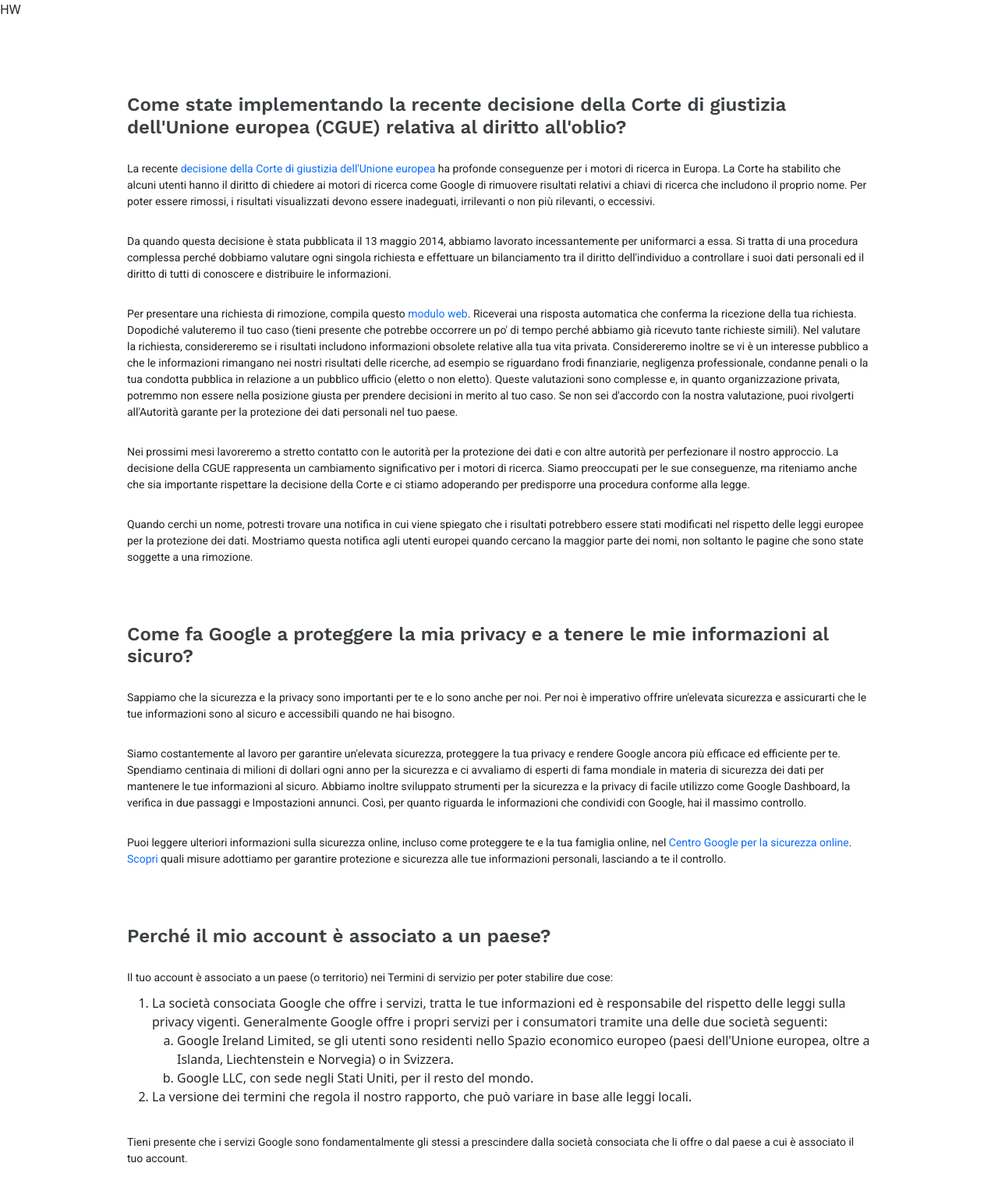
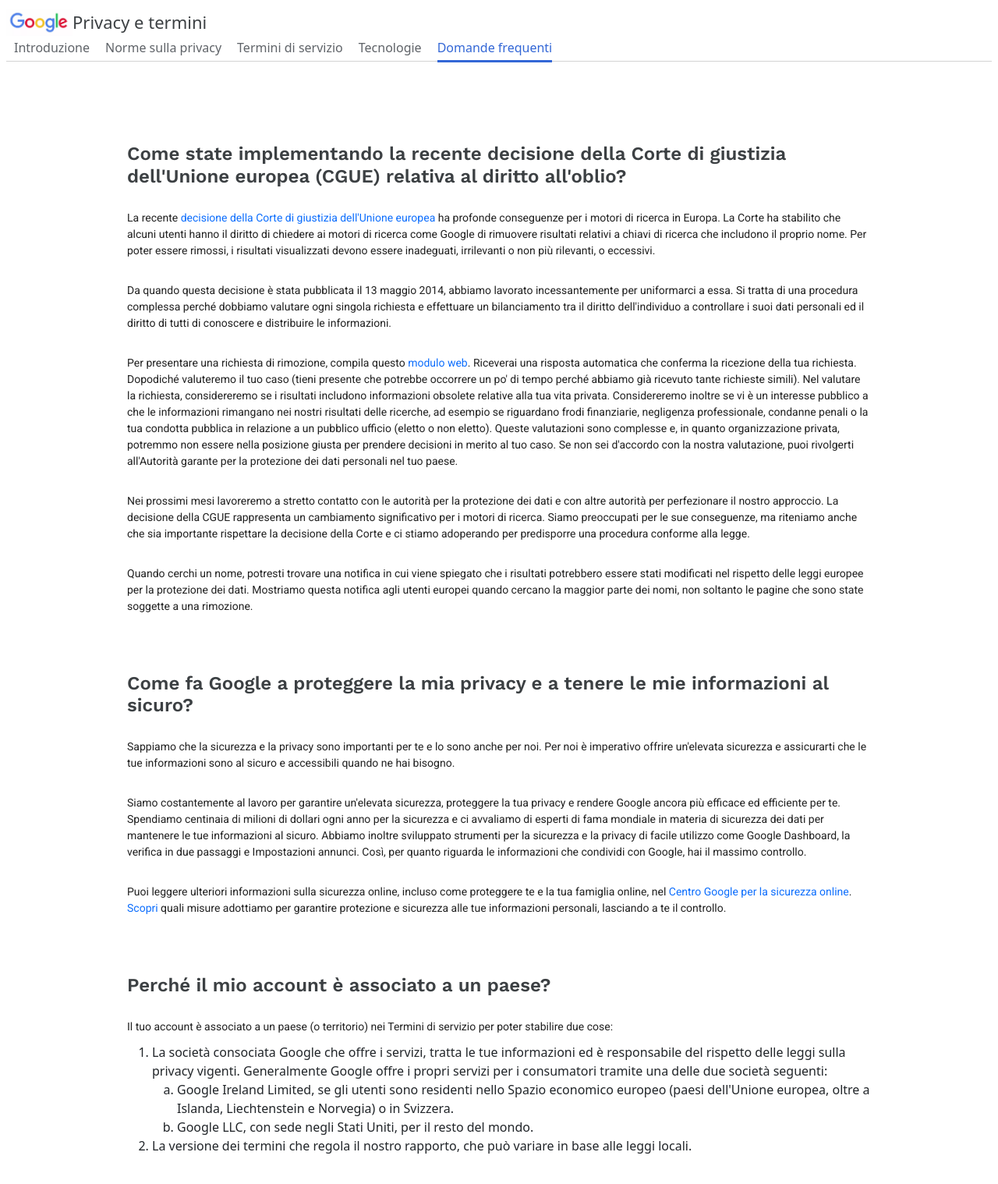
Before and after one commit to giancarlogiorgiocroce/php-google-faq, a PHP site: page / in a window 1280 px wide. Shown: the top 1518 px of the page at 78% size. Run offline with PHP 8.4, Linux system fonts and the light colour scheme; some libraries are stand-ins or nearby versions.

Commit message:
Aggiunto navbar in css

```diff
--- a/general.css
+++ b/general.css
@@ -1,4 +1,4 @@
-h3{
+h4{
     font-family: 'Work Sans', sans-serif;
     font-size: 24px;
     padding-top: 64px;
@@ -20,3 +20,8 @@ ul>li{
 ul>li>ul>li{
     list-style-type: lower-latin;
 }
+
+.active{
+    color: #3367d6 !important;
+    border-bottom: 3px solid #3367d6;
+}
--- a/index.php
+++ b/index.php
@@ -112,13 +112,32 @@ $db = [
 </head>
 <body>
 
-    <header>HW</header>
+    <header>
+        <div class="top">
+            <div class="sx d-flex align-items-center">
+                <img src="google.PNG" alt="Google">
+                <span class="my-1">Privacy e termini</span>
+            </div>
+            <div class="dx"></div>
+        </div>
+
+        <div class="bottom">
+            <ul class="d-flex justify-content-start align-items-center">
+                <li><a href="#">Introduzione</a></li>
+                <li><a href="#">Norme sulla privacy</a></li>
+                <li><a href="#">Termini di servizio</a></li>
+                <li><a href="#">Tecnologie</a></li>
+                <li><a class="active" href="#">Domande frequenti</a></li>
+            </ul>
+        </div>
+
+    </header>
 
     <main>
         <div class="wrapper">
             <?php foreach($db as $section => $QnA): ?>
                 <section class="container-fluid">
-                    <h3><?php echo $QnA['question'] ?></h3>
+                    <h4><?php echo $QnA['question'] ?></h4>
                     <div><?php echo $QnA['answer'] ?></div>
                 </section>
             <?php endforeach; ?>
@@ -141,9 +160,8 @@ $db = [
                         <i class="fa-solid fa-globe"></i>
                         <select name="" id="">
                             <option value="">Italiano</option>
-                            <option value="">Tedesco</option>
-                            <option value="">Inglese</option>
                             <option value="">Klingon</option>
+                            <option value="">Esperanto</option>
                         </select>
                     </div>
                 </div>
--- a/style.css
+++ b/style.css
@@ -1,6 +1,35 @@
 /*
     HEADER
 */
+header{
+    padding: 8px;
+}
+header img{
+    max-width: 85px;
+}
+header .sx span{
+    font-size: 22px;
+    color: rgb(60, 64, 67);
+}
+header .bottom{
+    border-bottom: 1px solid lightgrey;
+    padding-bottom: 6px;
+}
+header .bottom ul{
+    margin: 0;
+    padding: 0;
+}
+header .bottom li{
+    list-style-type: none;
+    margin: 0 10px -1px;
+}
+header .bottom a{
+    color: #5f6368;
+    padding-bottom: 5px;
+}
+header .bottom a:hover{
+    color: #3367d6;
+}
 /*
     /HEADER
 */
```
Also changed, not shown: google.PNG (added).
